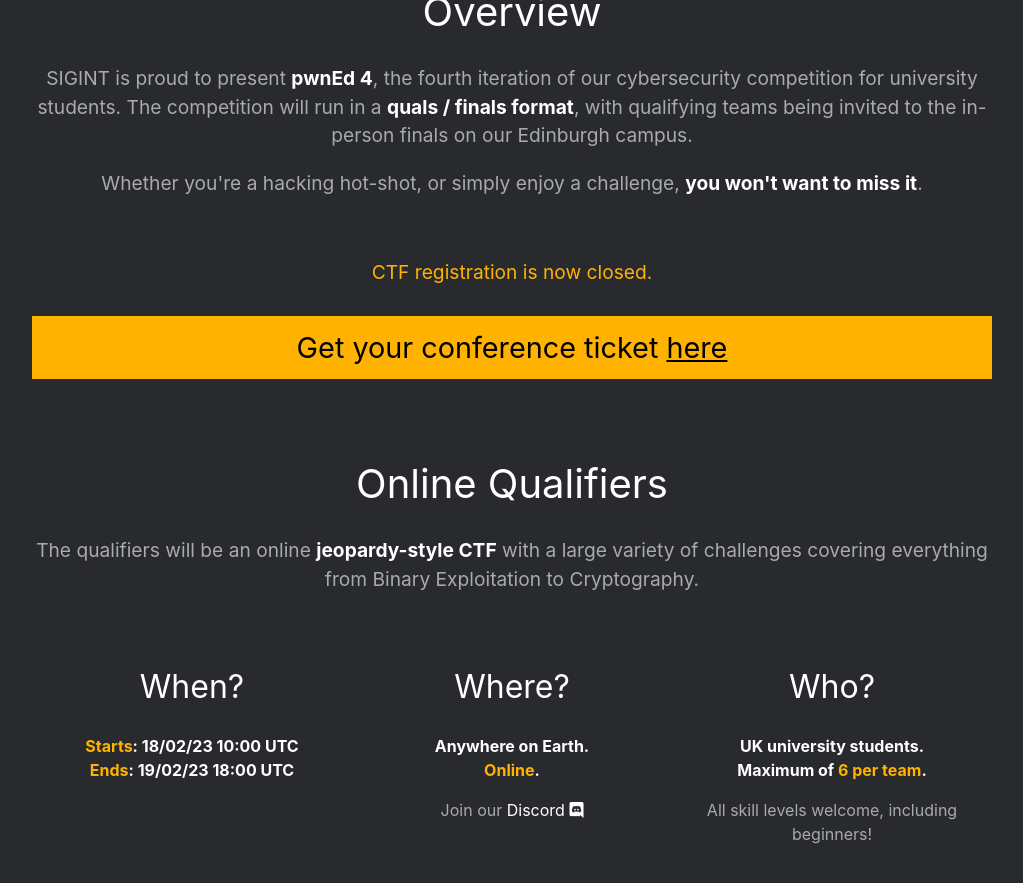
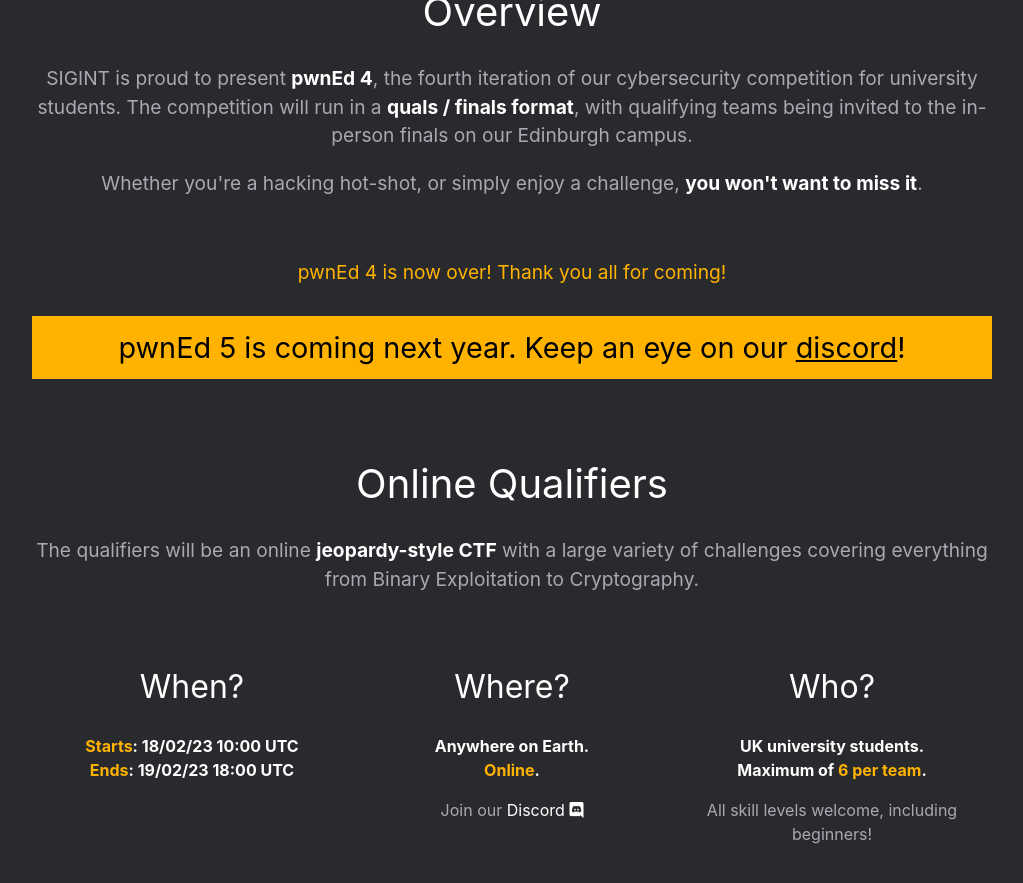
Before and after one commit to compsoc-edinburgh/pwned-site, a Jekyll site: the page built from jekyll/index.html, in a window 1280 px wide and 900 px high, scrolled down 993 px. Shown: the top 883 px of the window, without its empty margins (128-1151 px from the left). Built offline with Jekyll 4.4.1, drawn with Linux system fonts in a browser that asks for light colours; some web fonts are replaced; a script that is not in the unit is left out.

Commit message:
Indicate the conf has finished

```diff
--- a/jekyll/_includes/about.html
+++ b/jekyll/_includes/about.html
@@ -13,11 +13,11 @@
 
 <div class="user-details" style="margin-top:60px;">
   <p class="highlight">
-  CTF registration is now closed.
+  pwnEd 4 is now over! Thank you all for coming!
   </p>
   <p style="padding: 10px; background: #ffb300; color: black; font-size: 1.5em;">
-  Get your conference ticket
-  <a target="_blank" style="color: black; text-decoration: underline;" href="https://www.eventbrite.co.uk/e/pwned-conference-2023-tickets-576483677197">here</a>
+  pwnEd 5 is coming next year. Keep an eye on our
+  <a target="_blank" style="color: black; text-decoration: underline;" href="https://discord.com/invite/8XPjTrCXK9">discord</a>!
   </p>
 </div>
 
```
